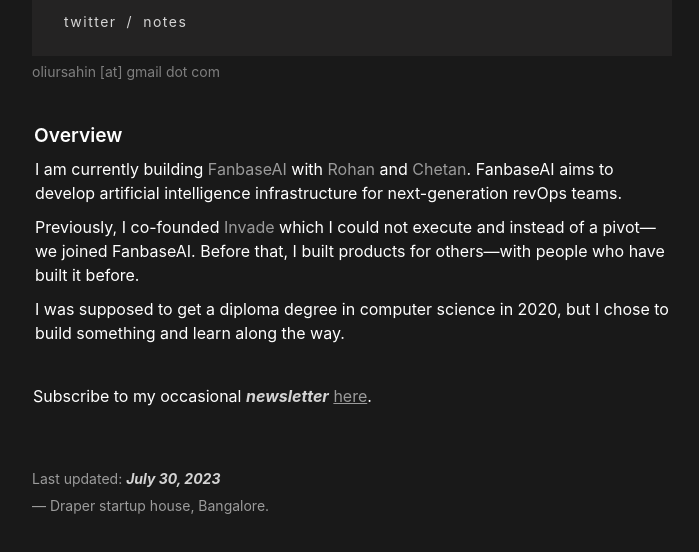
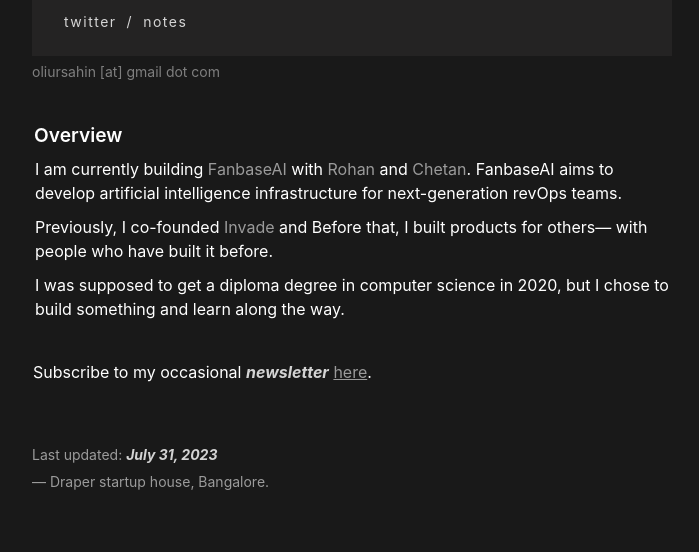
Before and after one commit to oliursahin/newsletter, a plain HTML site: page index.html in a window 1280 px wide. Shown: the part 160-712 px from the top of the page, without its empty margins (288-987 px from the left). Drawn offline with Linux system fonts and the light colour scheme.

Commit message:
Update index.html

```diff
--- a/index.html
+++ b/index.html
@@ -39,9 +39,8 @@
 
         <p>
           Previously, I co-founded
-          <a href="https://new-landing-invade.vercel.app/">Invade</a> which I
-          could not execute and instead of a pivot— we joined FanbaseAI. Before
-          that, I built products for others—with people who have built it
+          <a href="https://new-landing-invade.vercel.app/">Invade</a> and Before
+          that, I built products for others— with people who have built it
           before.
         </p>
 
@@ -54,7 +53,7 @@
         Subscribe to my occasional <strong>newsletter</strong> <a href="https://oliursahin.me"target="_blank">here</a>.
       </div>
       <div class="info-div">
-        Last updated: <strong>July 30, 2023</strong><br>
+        Last updated: <strong>July 31, 2023</strong><br>
         — Draper startup house, Bangalore.
       </div>
     </main>
```
